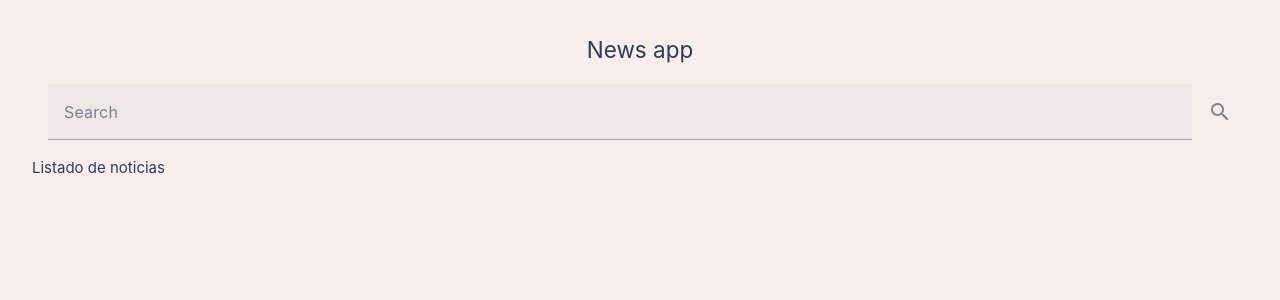
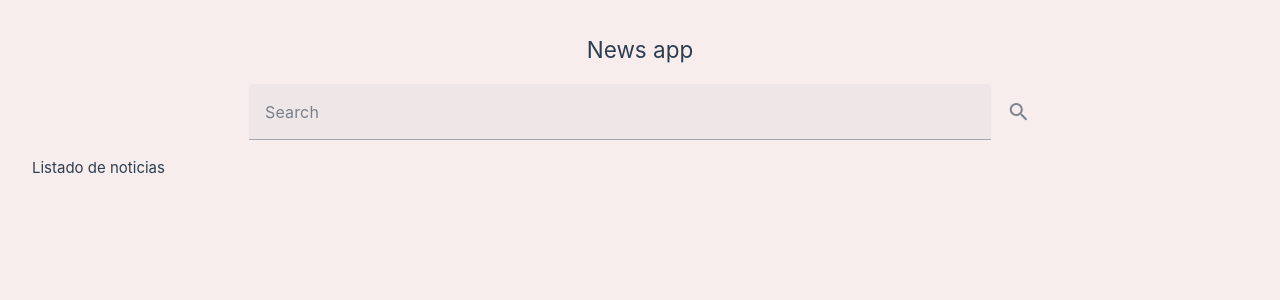
Before and after one commit to OussamaAlouat/newspaper-vue3, a Vue app: page / in a window 1280 px wide. Shown: the top 300 px of the page. Built offline with nearby package versions, Linux system fonts and the light colour scheme; what @tanstack/vue-query would draw is missing.

Commit message:
FIX: add some styles to search component

```diff
--- a/src/components/NewsPaperSearch.vue
+++ b/src/components/NewsPaperSearch.vue
@@ -1,7 +1,7 @@
 <template>
   <v-container id="input-usage" fluid>
-    <v-row>
-      <v-col cols="12">
+    <v-row class="row-box">
+      <v-col cols="8">
         <v-text-field
           label="Search"
           hide-details="auto"
@@ -19,7 +19,7 @@
 import useNewspaper from '@/composables/useNewsPaper';
 import { ref } from 'vue';
 const searchValue = ref<string>('');
-const { isLoading, searchedNews, searchByTitle } = useNewspaper();
+const {  searchedNews, searchByTitle } = useNewspaper();
 
 const search = () => {
   if (searchValue.value !== '') {
@@ -31,4 +31,9 @@ const search = () => {
 
 </script>
 
-<style lang="scss"></style>
+<style lang="scss">
+.row-box {
+  justify-content: center;
+  display: flex;
+}
+</style>
```
